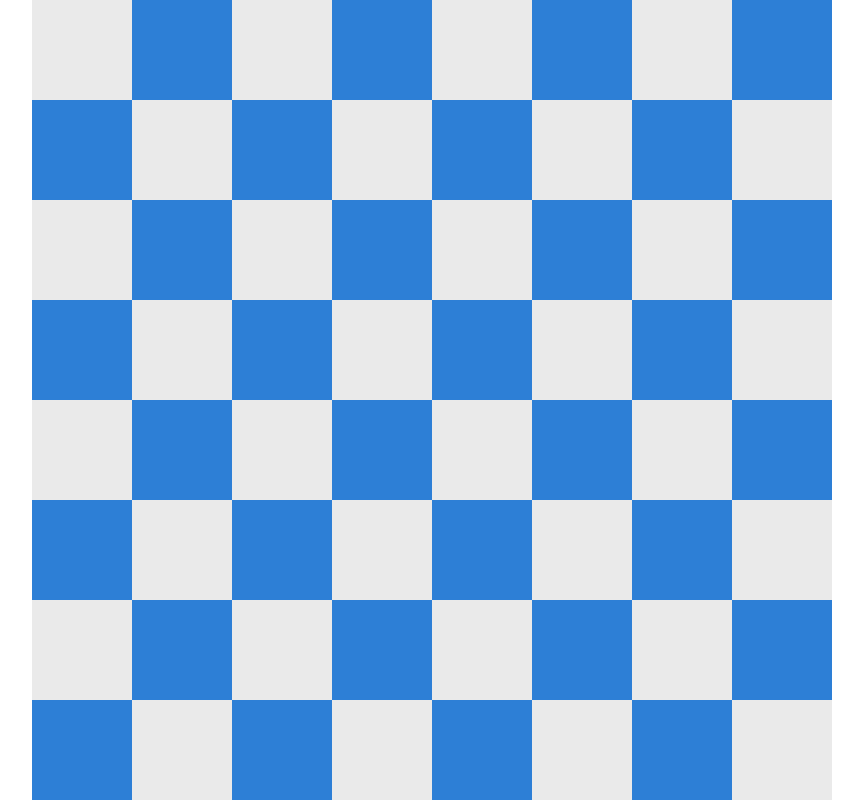
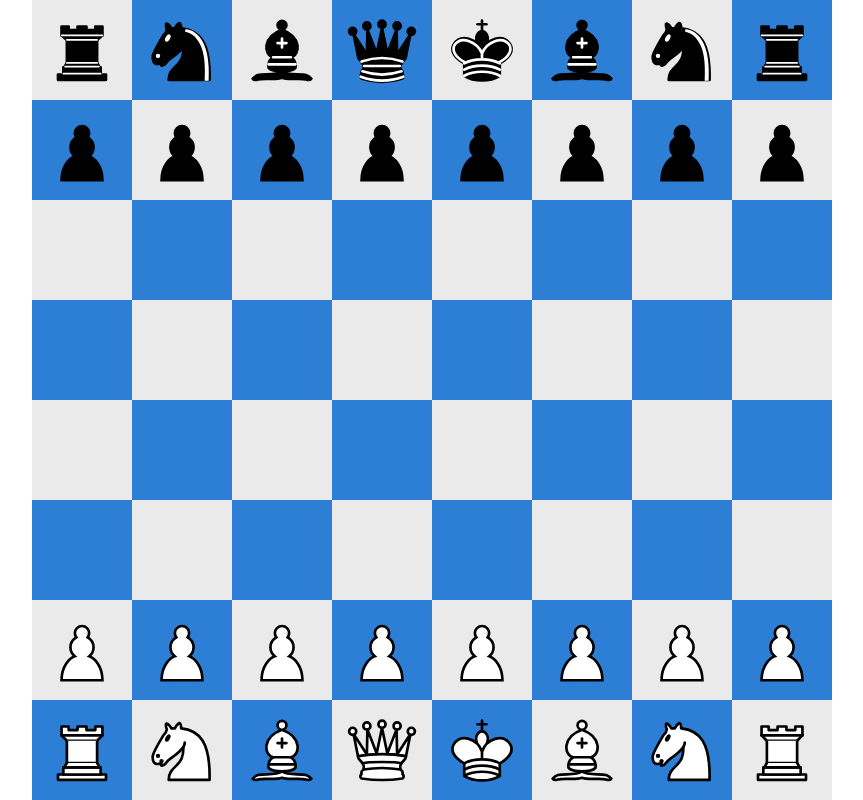
Before and after one commit to atanko123/Chess, a Vue app: page / in a window 1280 px wide. Shown: the whole page, without its empty margins (0-863 px from the left). Built offline with nearby package versions, Linux system fonts and the light colour scheme.

Commit message:
Add figures to the board

```diff
--- a/src/components/ChessBoard.vue
+++ b/src/components/ChessBoard.vue
@@ -1,9 +1,11 @@
 <template>
   <div class="board-wrapper">
-    <div v-for="(row, index) in board" :key="index">
+    <div v-for="(row, y) in board" :key="y">
 		<div class="board-row">
-			<div v-for="field in row" :key="field.id">
-				<chess-field :field="field" />
+			<div v-for="(field, x) in row" :key="field.id">
+				<chess-field
+					:field="field"
+					:figure="placedFigures[y][x]" />
 			</div>
 		</div>
     </div>
@@ -23,6 +25,7 @@ export default {
 	computed: {
 		...mapState([
 			'board',
+			'placedFigures',
 		]),
 	},
 	created() {
--- a/src/components/ChessField.vue
+++ b/src/components/ChessField.vue
@@ -4,6 +4,9 @@
 		:style="{ backgroundColor: field.color }"
 		@click="setActiveField(field.label)">
 		<span v-show="isPotential" class="potential-dot"></span>
+		<div v-if="figure" class="figure-wrapper">
+			<img class="figure" :src="`src/assets/figures/v1/${figure.name}_${figure.type}.svg`" />
+		</div>
     </div>
 </template>
 
@@ -15,6 +18,7 @@ export default {
 	props: {
 		field: { type: Object, required: true },
 		isPotential: { type: Boolean, default: false },
+		figure: { type: Object, default: null },
 	},
 	computed: {
 		...mapState([
@@ -54,12 +58,25 @@ export default {
 	opacity: 0.5;
 }
 
+.figure-wrapper {
+	width: 100%;
+	height: 100%;
+	display: flex;
+	justify-content: center;
+	align-items: center;
+}
+
+.figure {
+	width: 80%;
+	height: 80%;
+}
+
 .potential-dot {
 	height: 30px;
 	width: 30px;
 	background-color: rgb(192, 226, 141);
 	border-radius: 50%;
-	display: flex;
+	display: block;
 	opacity: 0.5;
 }
 
--- a/src/constants/figures.js
+++ b/src/constants/figures.js
@@ -1,38 +1,31 @@
-
 export const figures = [
     {
         name: "pawn",
-        icon: "TODO",
         white: ["A-2", "B-2", "C-2", "D-2", "E-2", "F-2", "G-2", "H-2"],
         black: ["A-7", "B-7", "C-7", "D-7", "E-7", "F-7", "G-7", "H-7"],
     },
     {
         name: "rook",
-        icon: "TODO",
         white: ["A-1", "H-1"],
         black: ["A-8", "H-8"],
     },
     {
         name: "knight",
-        icon: "TODO",
         white: ["B-1", "G-1"],
         black: ["B-8", "G-8"],
     },
     {
         name: "bishop",
-        icon: "TODO",
         white: ["C-1", "F-1"],
         black: ["C-8", "F-8"],
     },
     {
         name: "queen",
-        icon: "TODO",
         white: ["D-1"],
         black: ["D-8"],
     },
     {
         name: "king",
-        icon: "TODO",
         white: ["E-1"],
         black: ["E-8"],
     },
```
